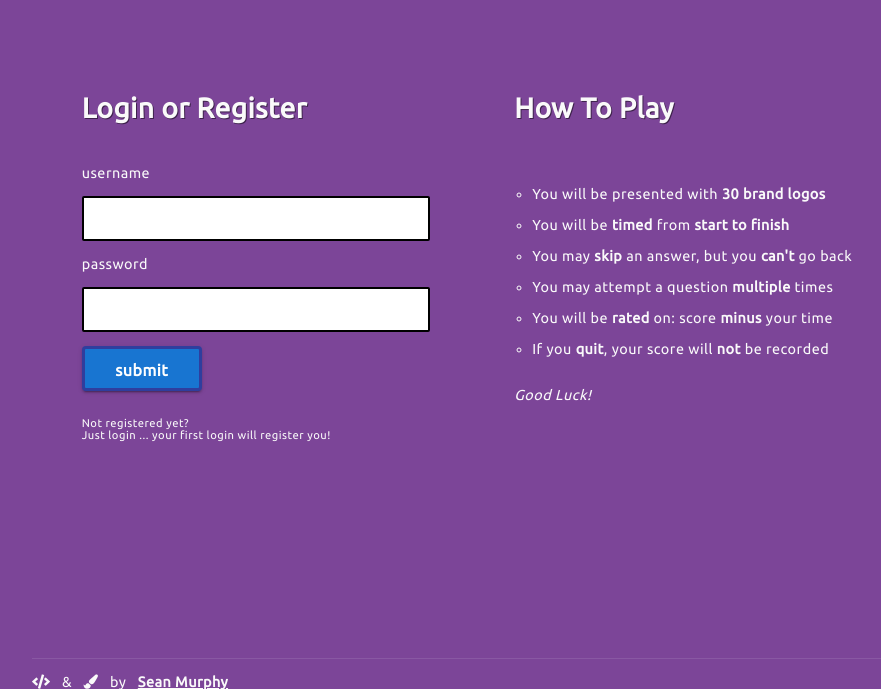
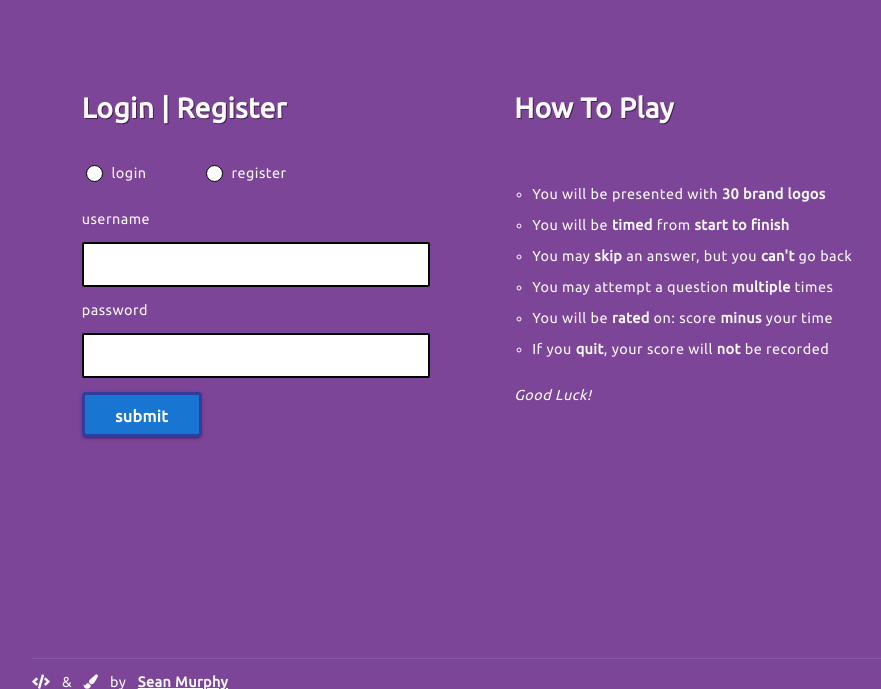
Before and after one commit to nazarja/guess-the-logo, a Flask app: page / in a window 1280 px wide. Shown: the part 95-784 px from the top of the page, without its empty margins (173-1054 px from the left). Run offline with Flask 2, Linux system fonts and the light colour scheme; some libraries are stand-ins or nearby versions.

Commit message:
Added option to choose between registering or loggin in on index page, less confusing for the user on what to do

```diff
--- a/app/forms.py
+++ b/app/forms.py
@@ -1,5 +1,5 @@
 from flask_wtf import FlaskForm
-from wtforms import StringField, PasswordField, SubmitField
+from wtforms import StringField, PasswordField, SubmitField, RadioField
 from wtforms.validators import DataRequired, ValidationError
 
 '''
@@ -15,6 +15,7 @@ class LoginForm(FlaskForm):
     # Fields - require some validation
     username = StringField('username', validators=[DataRequired()])
     password = PasswordField('password', validators=[DataRequired()])
+    login_or_register = RadioField('login or register', choices=[('login','login'),('register','register')], validators=[DataRequired()])
     submit = SubmitField('submit')
 
     '''
--- a/app/routes.py
+++ b/app/routes.py
@@ -40,11 +40,15 @@ def index():
         # call login_user function to either validate user or register new user
         # form username and password are passed to helper function
         # will return the user dict is valid - else will retun false if login failed
-        user = login_user(login_form.username.data, login_form.password.data)
+        user = login_user(login_form.username.data, login_form.password.data, login_form.login_or_register.data)
 
         # if user is false then password must be incorrect
         if not user:
-            flash('Incorrect username or password')
+
+            if (login_form.login_or_register.data == 'register'):
+                flash('That username is already in use')
+            else:
+                flash('Incorrect username or password')
             return redirect(url_for('index'))
 
         # otherwise the user is logged in and all session variables will be created
--- a/app/static/css/clouds.css
+++ b/app/static/css/clouds.css
@@ -31,7 +31,7 @@
     /* hide scroll bar on overflow */
     /* Also causes a window resizing issue */
     body {
-        overflow: hidden;
+        overflow-x: hidden;
     }
 
     /* div container for the clouds */
--- a/app/static/css/main.css
+++ b/app/static/css/main.css
@@ -112,9 +112,10 @@ a:hover {
 */
 
 .flash {
+    opacity: 0;
     max-width: 900px;
     position: absolute;
-    bottom: -80px;
+    bottom: 7px;
     left: 0;
     right: 0;
     padding: 20px;
@@ -136,10 +137,10 @@ a:hover {
 
 /* Keyframes animation for flask flash */
 @keyframes showflash {
-    0% { bottom: -80px; }
-    5% { bottom: 0px; }
-    95% { bottom: 0px; }
-    100% { bottom: -80px; }
+    0% { bottom: 0px; opacity: 0.1;}
+    5% { bottom: 70px; opacity: 1;}
+    95% { bottom: 70px; opacity: 0.1;}
+    100% {  bottom: 0px; opacity: 0; }
 }
 
 /*===================
@@ -282,10 +283,14 @@ nav div {
 *   FORM CONTENT - LEFT
 *===================*/
 
-#disclaimer {
-    position: relative;
-    top: 15px;
-    font-size: 0.7rem;
+
+.index-left ul {
+    padding-left: 0;
+}
+
+.index-left li {
+    display: inline-block;
+    width: 120px;
 }
 
 .index-left input[type='text'],
--- a/app/templates/index.html
+++ b/app/templates/index.html
@@ -9,13 +9,19 @@
 
                 <!-- LOGIN / REGISTER FORM - ONLY DISPLAYED IF USER IS NOT LOGGED IN -->
                 {% if not 'user' in session%}
-                    <h2 class="heading">Login or Register</h2>
+                    <h2 class="heading">Login | Register</h2>
 
 
                     <!-- FORM -->
                     <form action="" method="POST" autocomplete="off" novalidate>
                         {{ login_form.hidden_tag() }}
 
+                        <!-- RADIO- LOGIN OR REGISTER -->
+                        <div class="radio">{{ login_form.login_or_register() }}</div>
+                        <!-- hide if no errors -->
+                        {% if login_form.login_or_register.errors %}
+                        <div class="error with-shadow">{% for error in login_form.login_or_register.errors %}<span>{{ error }}</span>{% endfor %}</div>
+                        {% endif %}
                         <!-- USERNAME -->
                         <div class="input">{{ login_form.username.label }}<br />{{ login_form.username() }}</div>
                         <!-- hide if no errors -->
@@ -31,8 +37,6 @@
                         <!-- SUBMIT -->
                         <div class="submit-button">{{ login_form.submit(class_="blue-button") }}</div>
                     </form>
-                    <p id="disclaimer">Not registered yet? <br />Just login ... your first login will register you!</p>
-
 
 
 
--- a/run.py
+++ b/run.py
@@ -3,5 +3,5 @@ from app import app
 
 # run app and set debug on
 if __name__ == '__main__':
-    app.run(host=os.environ.get('IP'), port=os.environ.get('PORT'))
-    # app.run(debug=True)
+    # app.run(host=os.environ.get('IP'), port=os.environ.get('PORT'))
+    app.run(debug=True)
```
Also changed, not shown: app/helpers.py (+7 -1 lines).
